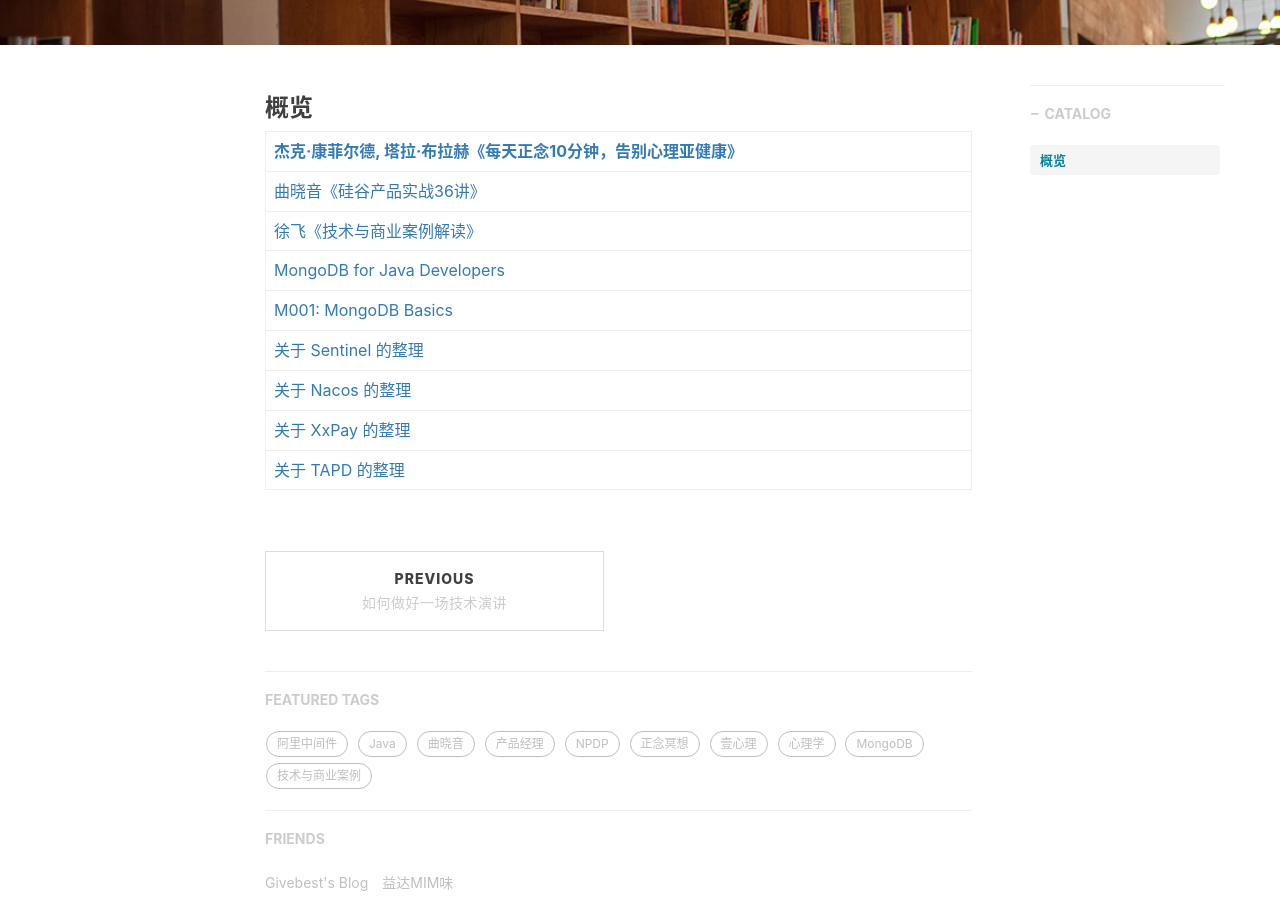
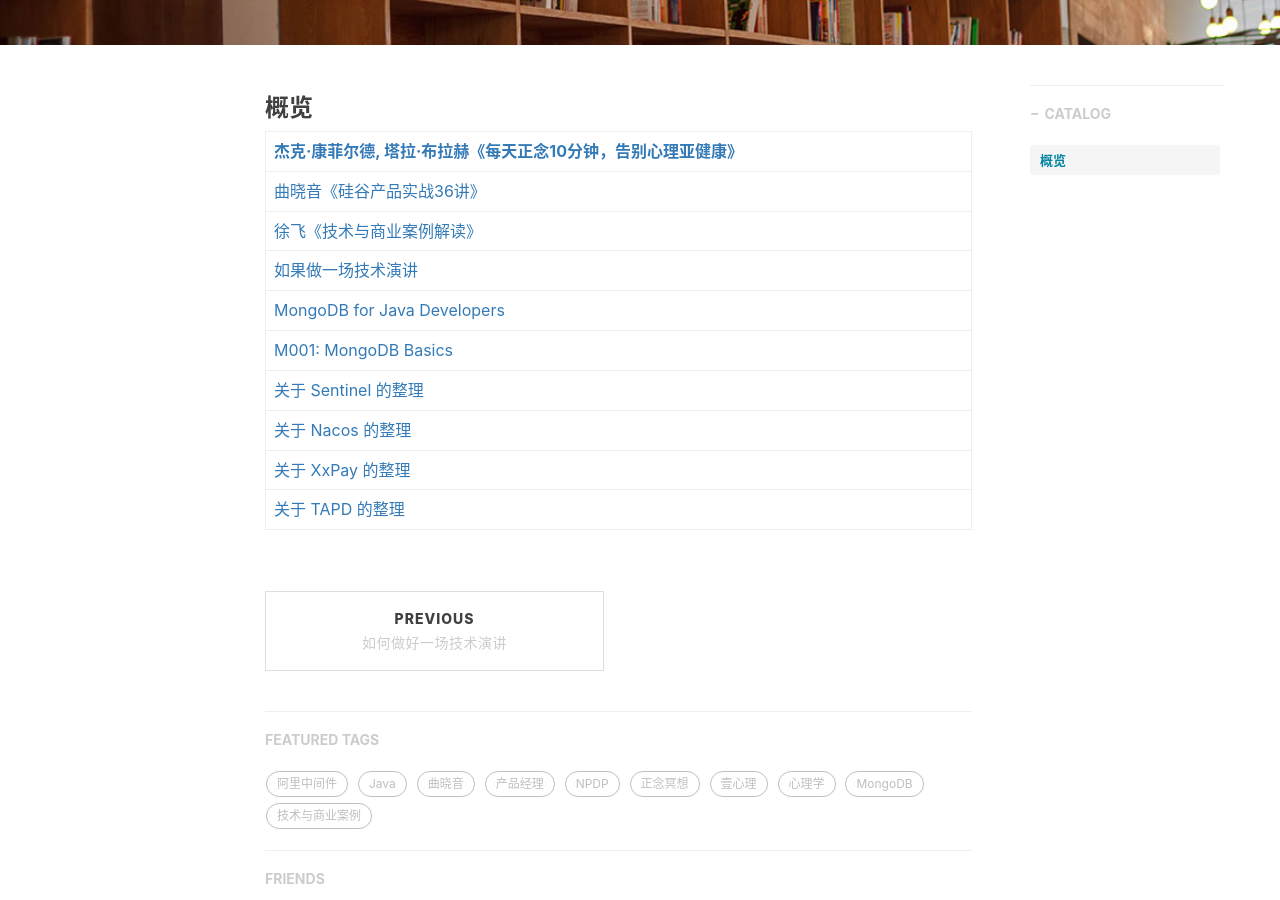
Before and after one commit to yuleizhuai/yuleizhuai.github.io, a Jekyll site: the page built from _posts/2018-11-25-index.markdown, in a window 1280 px wide and 900 px high, scrolled down 478 px. Built offline with Jekyll 4.4.1, drawn with Linux system fonts in a browser that asks for light colours; nearby versions of some CDN libraries; comment, search, counter and statistics services are not loaded.

Commit message:
Update 2018-11-25-index.markdown

```diff
--- a/_posts/2018-11-25-index.markdown
+++ b/_posts/2018-11-25-index.markdown
@@ -19,6 +19,7 @@
 | ------------------------------------------------------------ |
 | [曲晓音《硅谷产品实战36讲》](https://yulei.vip/2018/09/03/silicon-valley-products/) |
 | [徐飞《技术与商业案例解读》](https://yulei.vip/2018/11/26/Technology_and_business/) |
+| [如果做一场技术演讲](https://yulei.vip/2018/12/12/How_to_make_a_good_technical_speech/) |
 | [MongoDB for Java Developers](https://yulei.vip/2018/10/16/Java_Developers/) |
 | [M001: MongoDB Basics](https://yulei.vip/2018/10/16/Basics/) |
 | [关于 Sentinel 的整理](https://yulei.vip/2018/08/27/hello-sentinel/) |
```
